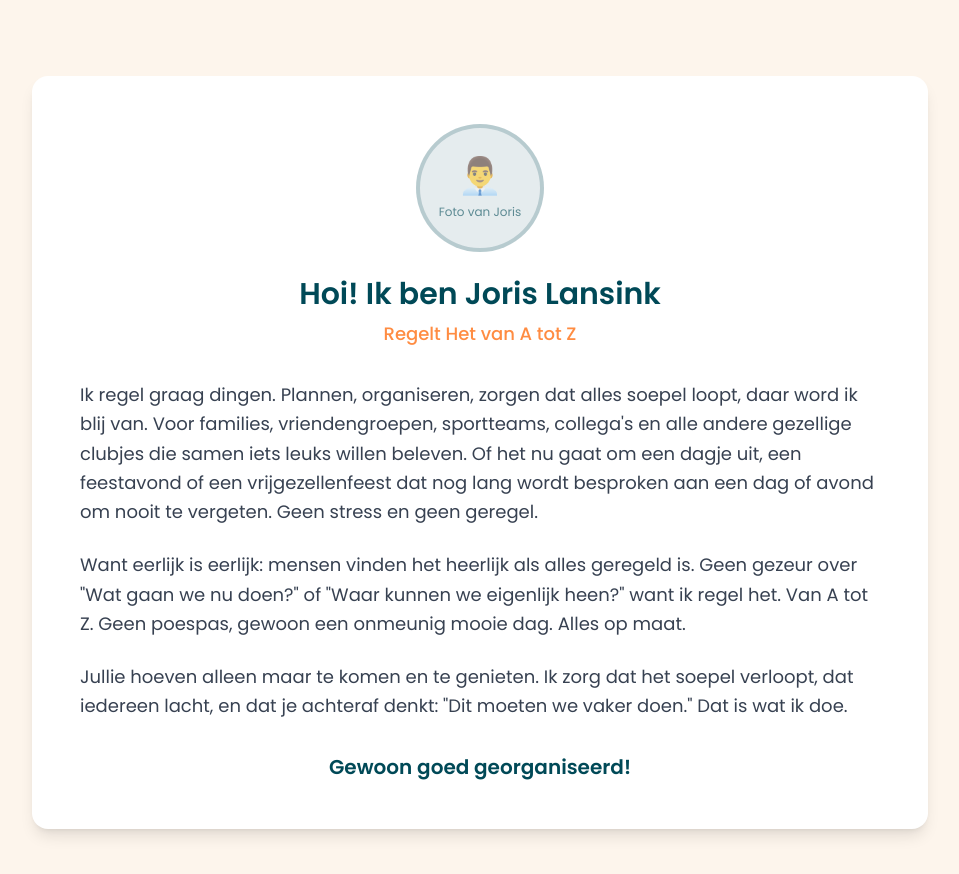
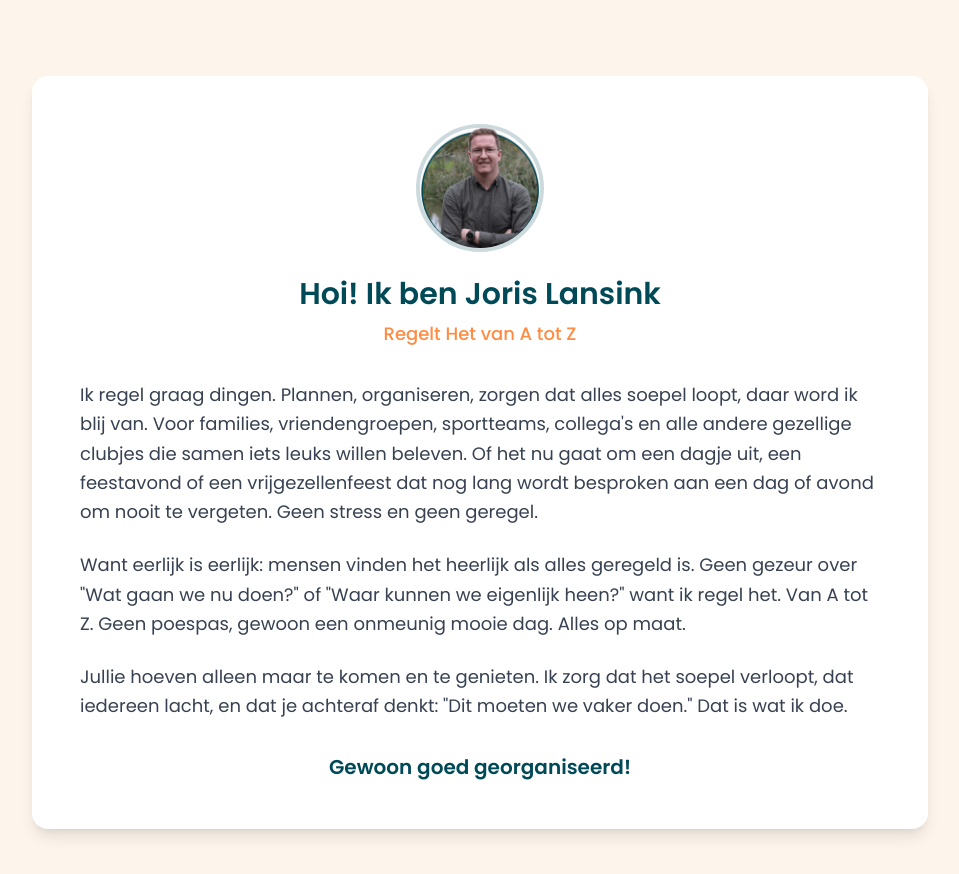
Before and after one commit to Rubenkl/jorisorganiseerthet-website, a React (Vite) app: page / in a window 1280 px wide. Shown: the part 820-1694 px from the top of the page, without its empty margins (160-1119 px from the left). Built offline with nearby package versions, Linux system fonts and the light colour scheme.

Commit message:
Add Joris's photo to About section

```diff
--- a/src/components/WatIkDoeSection.tsx
+++ b/src/components/WatIkDoeSection.tsx
@@ -9,11 +9,12 @@ const WatIkDoeSection = () => {
           <div className="bg-white rounded-2xl p-8 md:p-12 shadow-lg">
             {/* Header with circular photo and intro */}
             <div className="text-center mb-8">
-              <div className="w-32 h-32 mx-auto mb-6 bg-joris-teal/10 rounded-full flex items-center justify-center border-4 border-joris-teal/20">
-                <div className="text-joris-teal/60">
-                  <div className="text-4xl mb-2">👨‍💼</div>
-                  <p className="text-xs">Foto van Joris</p>
-                </div>
+              <div className="w-32 h-32 mx-auto mb-6 rounded-full overflow-hidden border-4 border-joris-teal/20">
+                <img
+                  src="/images/tinified-foto-joris.png"
+                  alt="Foto van Joris Lansink"
+                  className="w-full h-full object-cover"
+                />
               </div>
 
               <h2 className="text-3xl font-semibold text-joris-teal mb-2">
```
